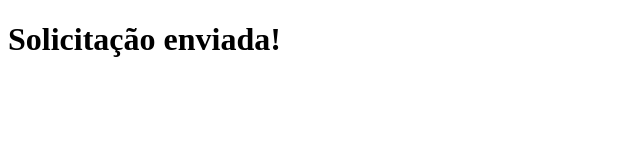
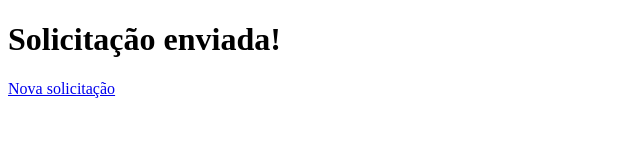
Before and after one commit to LucasRochaAlmeida/cadastro-individual, a website: page public/fimCadastro.html in a window 1280 px wide. Shown: the whole page, without its empty margins (0-640 px from the left). Drawn offline with Linux system fonts and the light colour scheme.

Commit message:
botão de volta

```diff
--- a/public/fimCadastro.html
+++ b/public/fimCadastro.html
@@ -8,5 +8,7 @@
 </head>
 <body>
     <h1>Solicitação enviada!</h1>
+
+    <p><a href="pagInicial.html">Nova solicitação</a></p>
 </body>
 </html>
```
